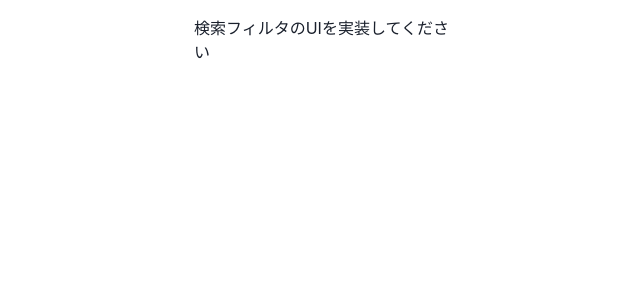
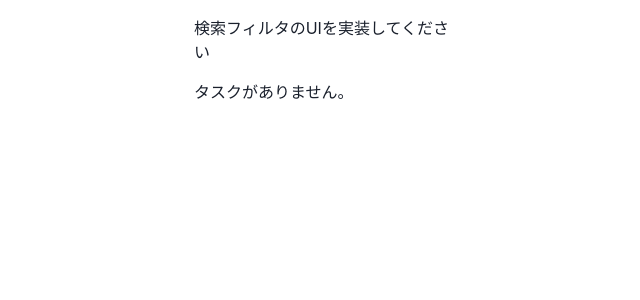
Before and after one commit to yuporon/react-practice, a Next.js app: page /exercise/todo-app in a window 1280 px wide. Shown: the top 300 px of the page, without its empty margins (312-952 px from the left). Built offline with nearby package versions, Linux system fonts and the light colour scheme.

Commit message:
TodoApp1: タスクがない場合の条件分岐

```diff
--- a/src/ExerciseComponents/TodoApp/TodoApp.tsx
+++ b/src/ExerciseComponents/TodoApp/TodoApp.tsx
@@ -2,15 +2,21 @@ import { Box, VStack } from "@chakra-ui/react";
 import { TodoListFilter } from "./TodoListFilter/TodoListFilter";
 import { useTodoListFilter } from "./TodoListFilter/useTodoListFilter";
 import { TodoList } from "./TodoList/TodoList";
+import { Todo } from "./Todo.type";
 
 export function TodoApp() {
+  const todoList: Todo[] = []
   const todoListFilter = useTodoListFilter();
 
   return (
     <Box as="main" p={4} maxWidth={300} mx="auto">
       <VStack gap={4} align="start">
         <TodoListFilter {...todoListFilter} />
-        <TodoList todoList={[]} />
+        {todoList.length === 0 ? (
+          <p>タスクがありません。</p>
+        ) : (
+          <TodoList todoList={todoList} />
+        )}
       </VStack>
     </Box>
   );
```
